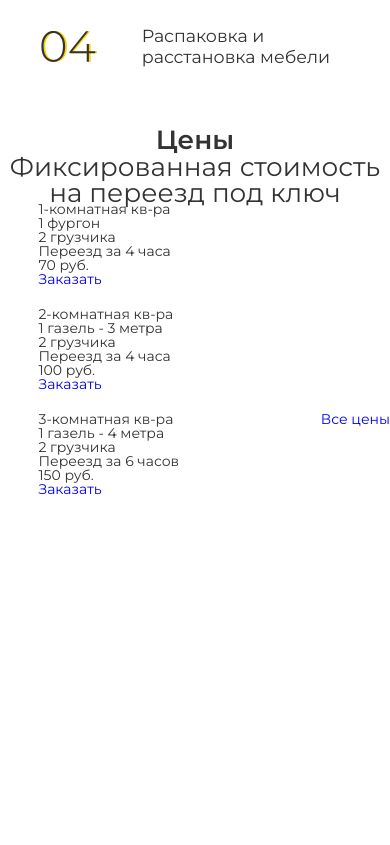
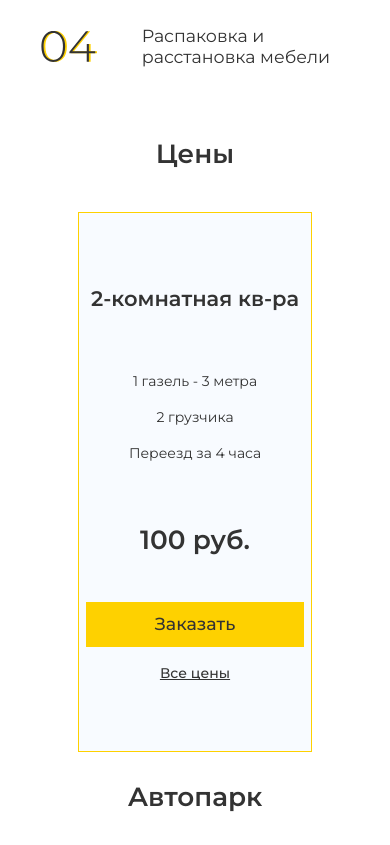
Before and after one commit to KorzunOlga/Movee, a plain HTML site: page index.html in a window 390 px wide. Shown: the part 965-1810 px from the top of the page. Before the commit the page ends 1482 px from the top, so only its background shows below. Drawn offline with Linux system fonts and the light colour scheme.

Commit message:
bugfix/CT-3:was done 3rd block

```diff
--- a/css/style.css
+++ b/css/style.css
@@ -6,6 +6,9 @@
   --button-color2:#FF772B;
   --button-color3: #F2F2F2;
   --white: #FFFFFF;
+  --card-border: #EBEBEB;
+  --card-background: #F8FBFF;
+
 }
 
 body {
@@ -129,9 +132,6 @@ body {
   height: 2.63rem;
   padding: 0 2rem 0 0;
 }
-  .items {
-    display: flex;
-  }
 .item {
   display: flex;
   align-items: center;
@@ -140,7 +140,6 @@ body {
   width: 40px;
   height: 40px;
   flex: 0 0 40px;
-
 }
 .item-image img {
   width: 100%;
@@ -174,10 +173,11 @@ body {
   text-align: center;
   margin: 4rem 0;
   height: 2.32rem;
+  }
+.section__main-title {
+  font-weight: 600;
   font-size: 1.88rem;
-}
-.section__title h3 {
-  font-weight: 600;
+  padding: 0.94rem;
 }
 .section__columns {
   display: flex;
@@ -203,7 +203,7 @@ body {
   padding: 0 0 0 2.63rem;
 	flex: 1 1 auto;
 }
-.column__body h5 {
+.column__body-title {
   font-weight: 500;
   font-size: 1.25rem;
   line-height: 1.5rem;
@@ -218,16 +218,89 @@ body {
 
 /*-----------------------------------CT-3: 3ndblock PRICES----------- */
 .prices {
+  background-color: var(--white);
+  text-align: center;
 }
-.section__columns {
+.section__undertitle, .section__card-title {
+  font-size: 1.5rem;
+  font-weight: 600;
+  line-height: 1.81rem;
 }
-.section__column {
+.section__cards {
+  display: inline-flex;
+  flex-wrap: nowrap;
+  justify-content: center;
+}
+.section__card {
+  box-sizing: border-box;
+  border: 1px solid var(--card-border);
+  background-color: var(--white);
+  margin: 0.72rem;
+  padding: 5.25rem 0.5rem 4.88rem;
+  cursor: url("../img/icons/pointer.png"), pointer;
+}
+.section__card:nth-child(2) {
+  border:  1px solid var(--main-background-color);
+}
+.section__card:hover{
+  box-shadow: 0px 12px 25px 0px #00000026;
+}
+.section__list {
+font-size: 1rem;
+padding: 3.75rem 0;
+line-height: 2.56rem;
+}
+.section__card p {
+  font-weight: 600;
+  font-size: 1.88rem;
+  line-height: 2.31rem;
 }
 .button {
+  margin: 3.25rem 0 0 ;
+  cursor: pointer;
+  width: 15.63rem;
+  height: 3.19rem;
+  background-color: var(--main-background-color);
+  padding: 0.75rem 0;
+  text-align: center;
+  font-weight: 500;
+  font-size: 1.25rem;
+  line-height: 1.5rem;
+  transition: 0.5s;
 }
-.mobile__menu{
+.button a {
+  color: #333333;
+}
 
+
+/*-----при включении не работает потом hover ниже----
+.section__card:hover .button a {
+  color:#151515;
+}*/
+
+
+.section__card:hover .section__card-title, .section__card:hover .section__list {
+  font-weight: 700;
 }
+.button:hover, .button:hover a {
+  filter: drop-shadow(0rem 0.25rem 1.5rem var(--main-background-color));
+  font-weight: 700;
+  cursor: url("../img/icons/pointer.png"), pointer;
+  color: var(--white);
+}
+.mobile__menu {
+  margin: 1.25rem 0 0;
+  font-size: 1rem;
+  font-weight: 500;
+  line-height: 1.31rem;
+  display: none;
+  text-decoration: underline;
+}
+.mobile__menu a{
+  color: var(--main-font-color);
+}
+
+
 /*----------------------------------media----------------------------------*/
 @media (max-width: 992px){
   .banner-body__image, .items, .column__body p {
@@ -318,7 +391,20 @@ body {
   .column__body h5 {
     font-weight: 400;
   }
+  .section__undertitle {
+    display: none;
   }
+  .mobile__menu {
+    display: block;
+  }
+  .section__card:nth-child(2n+1) {
+    display: none;
+  }
+  .section__card:nth-child(2) {
+    background-color: var(--card-background);
+  }
+}
+
 @media (max-width: 320px){
   .header__logo {
     font-size: 1rem;
--- a/index.html
+++ b/index.html
@@ -86,7 +86,7 @@
       <div class="how">
         <section class="container">
           <div class="section__title">
-            <h3>Как это происходит</h3>
+            <h3 class="section__main-title">Как это происходит</h3>
           </div>
           <div class="section__columns">
             <div class="section__column column">
@@ -95,7 +95,7 @@
                   <img src="img/icons/01.svg" alt="01">
                 </div>
                 <div class="column__body">
-                  <h5>Оценка объема предстоящих работ</h5>
+                  <h5 class="column__body-title">Оценка объема предстоящих работ</h5>
                   <p>Стоимость переезда зависит от количества комнат, вещей и мебели.</p>
                 </div>
               </div>
@@ -106,7 +106,7 @@
                   <img src="img/icons/02.svg" alt="02">
                 </div>
                 <div class="column__body">
-                  <h5>Упаковка вещей</h5>
+                  <h5 class="column__body-title">Упаковка вещей</h5>
                   <p>Упаковываем вещи в коробки, подписываем.</p>
                   <p>Габаритное и деликатное, упаковываем отдельно.</p>
                 </div>
@@ -118,7 +118,7 @@
                   <img src="img/icons/03.svg" alt="03">
                 </div>
                 <div class="column__body">
-                  <h5>Погрузка и транспортировка вещей</h5>
+                  <h5 class="column__body-title">Погрузка и транспортировка вещей</h5>
                   <p>В нашем автопарке имеются машины, подходящие для мебели любых габаритов.</p>
                 </div>
               </div>
@@ -129,7 +129,7 @@
                   <img src="img/icons/04.svg" alt="04">
                 </div>
                 <div class="column__body">
-                  <h5>Распаковка и расстановка мебели</h5>
+                  <h5 class="column__body-title">Распаковка и расстановка мебели</h5>
                   <p>Опытные грузчики быстро расставят мебель и уберут мусор от распаковки.</p>
                 </div>
               </div>
@@ -142,52 +142,73 @@
       <div class="prices">
         <section class="container">
           <div class="section__title">
-            <h3>Цены</h3>
-            <h4>Фиксированная стоимость на переезд под ключ</h4>
+            <h3 class="section__main-title">Цены</h3>
+            <h4 class="section__undertitle">Фиксированная стоимость на переезд под ключ</h4>
           </div>
-          <div class="section__columns">
-            <div class="section__column">
-              <h4>1-комнатная кв-ра</h4>
+          <div class="section__cards">
+            <div class="section__card">
+              <h4 class="section__card-title">1-комнатная кв-ра</h4>
+              <div class="section__list">
                 <ul>
                   <li>1 фургон</li>
                   <li>2 грузчика</li>
                   <li>Переезд за 4 часа</li>
-                <li>70 руб.</li>
                 </ul>
+              </div>
+              <p>70 руб.</p>
               <div class="button">
                 <a href="#">Заказать</a>
               </div>
+              <div class="mobile__menu">
+                <a href="#">Все цены</a>
               </div>
-            <div class="section__column">
-              <h4>2-комнатная кв-ра</h4>
+            </div>
+            <div class="section__card">
+              <h4 class="section__card-title">2-комнатная кв-ра</h4>
+              <div class="section__list">
                 <ul>
                   <li>1 газель - 3 метра</li>
                   <li>2 грузчика</li>
                   <li>Переезд за 4 часа</li>
-                <li>100 руб.</li>
                 </ul>
+              </div>
+              <p>100 руб.</p>
               <div class="button">
                 <a href="#">Заказать</a>
               </div>
+              <div class="mobile__menu">
+                <a href="#">Все цены</a>
               </div>
-            <div class="section__column">
-              <h4>3-комнатная кв-ра</h4>
+            </div>
+            <div class="section__card">
+              <h4 class="section__card-title">3-комнатная кв-ра</h4>
+              <div class="section__list">
                 <ul>
                   <li>1 газель - 4 метра</li>
                   <li>2 грузчика</li>
                   <li>Переезд за 6 часов</li>
-                <li>150 руб.</li>
                 </ul>
+              </div>
+              <p>150 руб.</p>
               <div class="button">
                 <a href="#">Заказать</a>
               </div>
-            </div>
-
               <div class="mobile__menu">
                 <a href="#">Все цены</a>
               </div>
+            </div>
+          </div>
+        </section>
 
       </div>
+      <!-----------------------------------4th-block-------------------------------/-->
+      <div class="autopark">
+        <section class="container">
+          <div class="section__title">
+            <h3 class="section__main-title">Автопарк</h3>
+            <h4 class="section__undertitle">10 видов автомобилей от 800 кг до 10 тонн</h4>
+          </div>
+
         </section>
       </div>
 
```
Also changed, not shown: css/img/icons/pointer.svg (added), img/icons/pointer.png (added), img/icons/pointer.svg (added). Lines whose indentation alone changed are shown as unchanged.
